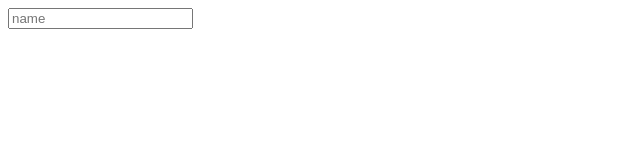
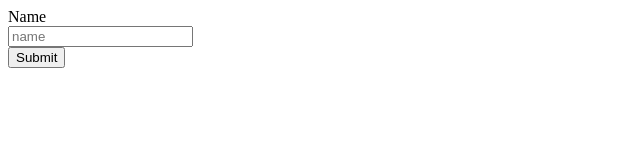
Before and after one commit to brandon-kyle-bailey/express-server-side-authentication, a website: page app/index.html in a window 1280 px wide. Shown: the whole page, without its empty margins (0-640 px from the left). Drawn offline with Linux system fonts and the light colour scheme.

Commit message:
adding submit button to form

```diff
--- a/app/index.html
+++ b/app/index.html
@@ -14,9 +14,14 @@
     <section class="container">
         <form>
             <div>
-                <div class="label"></div>
+                <div class="label">
+                    <label for="">Name</label>
+                </div>
                 <div class="input">
                     <input type="text" name="name" id="name" placeholder="name">
+                </div>
+                <div class="button-container">
+                    <button class="button">Submit</button>
                 </div>
             </div>
         </form>
```
